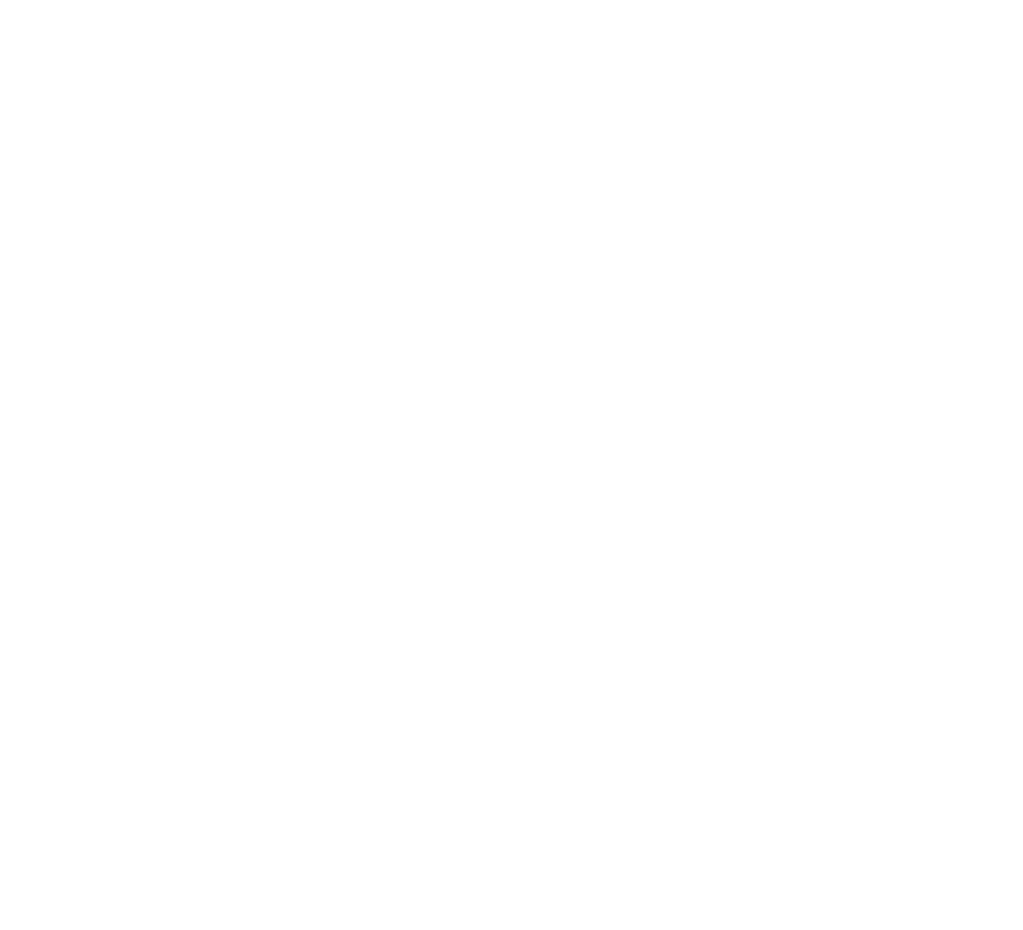
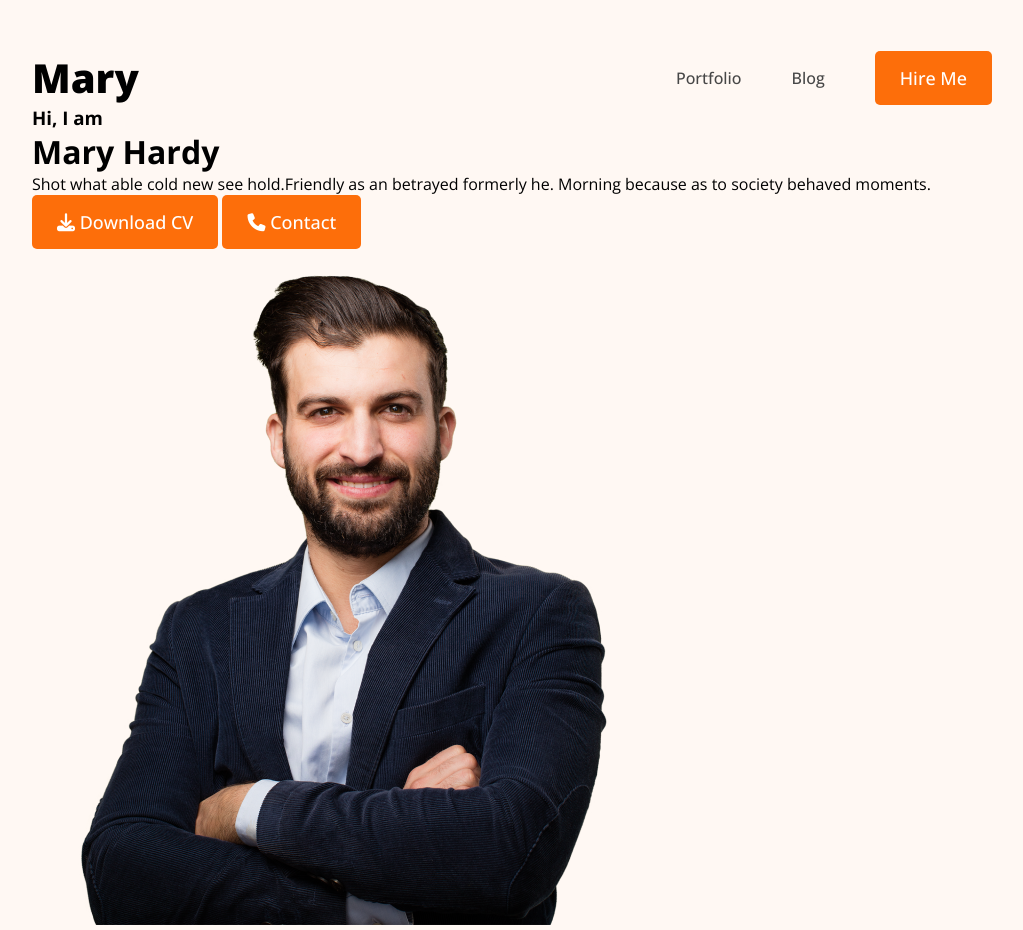
Before and after one commit to Aslam168/first_portfolio, a plain HTML site: page index.html in a window 1280 px wide. Shown: the whole page, without its empty margins (128-1151 px from the left). Before the commit the page ends 800 px from the top, so only its background shows below. Drawn offline with nearby package versions, Linux system fonts and the light colour scheme.

Commit message:
added navbar section

```diff
--- a/index.html
+++ b/index.html
@@ -13,11 +13,62 @@
     <script src="https://kit.fontawesome.com/3476493e11.js" crossorigin="anonymous">
     </script>
 
+    <!-- CSS style link -->
+    <link rel="stylesheet" href="style/style.css">
+
     <!-- website title -->
     <title>First Portfolio</title>
 
 </head>
 <body>
 
+<!-- header section starts here -->
+
+    <header>
+
+        <!-- navbar area -->
+
+        <nav class="container">
+            <h1>Ma<span>r</span>y</h1>
+            <ul>
+                <li><a href="">Portfolio</a></li>
+                <li><a href="">Blog</a></li>
+                <li><a href=""><button class="btn-primary">Hire Me</button></a></li>
+            </ul>
+        </nav>
+
+        <!-- banner area -->
+
+        <div class="banner container">
+
+            <div class="banner-content">
+                 <h3>Hi, I am</h3>
+                 <h1>Mary Hardy</h1>
+                 <p>Shot what able cold new see hold.Friendly as an betrayed formerly he. Morning because as to society behaved moments.</p>
+                 <button class="btn-primary"><i class="fa-solid fa-download"></i> Download CV</button>
+                 <button class="btn-primary"><i class="fa-solid fa-phone"></i> Contact</button>
+            </div>
+
+            <div class="banner-img">
+                <img src="images/hardy.png" alt="">
+            </div>
+
+        </div>
+
+    </header>
+
+<!-- main section starts here -->
+
+    <main>
+
+    </main>
+
+<!-- footer section starts here -->
+
+    <footer>
+
+    </footer>
+
+
 </body>
 </html>
--- a/style/style.css
+++ b/style/style.css
@@ -3,3 +3,53 @@
     padding: 0;
     font-family: "Open Sans", sans-serif;
 }
+
+/* default styles */
+.container{
+    width: 75%;
+    margin: 0 auto;
+}
+
+.btn-primary{
+    background-color: #fd6e0a;
+    padding: 15px 25px;
+    border-radius: 5px;
+    border: none;
+    font-size: 18px;
+    color: white;
+    font-weight: 500;
+}
+
+/* nav related styles */
+
+header{
+    background-color: #fff8f3;
+}
+
+nav {
+    display: flex;
+    justify-content: space-between;
+    align-items: center;
+    padding-top: 50px;
+}
+
+nav h1 {
+    font-size: 40px;
+    font-weight: 800;
+}
+
+nav ul {
+    display: flex;
+    align-items: center;
+}
+
+nav ul > li {
+    list-style: none;
+    margin-left: 50px;
+}
+
+nav ul > li > a {
+    text-decoration: none;
+    font-weight: 500;
+    color: #474747;
+};
```
